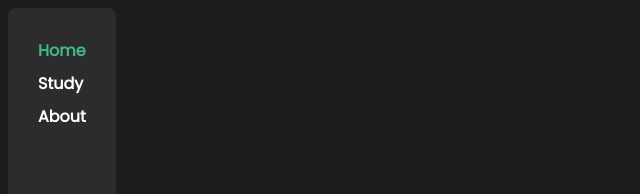
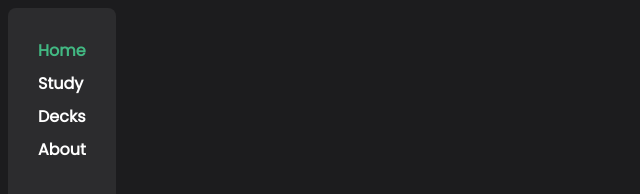
Before and after one commit to Smail/flashcards, a Vue app: page / in a window 1280 px wide. Shown: the top 194 px of the page, without its empty margins (0-640 px from the left). Built offline with nearby package versions, Linux system fonts and the light colour scheme.

Commit message:
feat: add DecksView

```diff
--- a/src/App.vue
+++ b/src/App.vue
@@ -2,6 +2,7 @@
   <nav>
     <router-link to="/">Home</router-link>
     <router-link to="/study">Study</router-link>
+    <router-link to="/decks">Decks</router-link>
     <router-link to="/about">About</router-link>
   </nav>
   <router-view />
--- a/src/router/index.js
+++ b/src/router/index.js
@@ -14,7 +14,16 @@ const routes = [
     // this generates a separate chunk (about.[hash].js) for this route
     // which is lazy-loaded when the route is visited.
     component: () =>
-      import(/* webpackChunkName: "about" */ "../views/StudyView.vue"),
+      import(/* webpackChunkName: "study" */ "../views/StudyView.vue"),
+  },
+  {
+    path: "/decks",
+    name: "decks",
+    // route level code-splitting
+    // this generates a separate chunk (about.[hash].js) for this route
+    // which is lazy-loaded when the route is visited.
+    component: () =>
+      import(/* webpackChunkName: "decks" */ "../views/DecksView.vue"),
   },
   {
     path: "/about",
--- /dev/null
+++ b/src/views/DecksView.vue
@@ -0,0 +1,10 @@
+<template>
+  <div class="decks"></div>
+</template>
+
+<script>
+export default {
+  name: "DecksView",
+  components: {},
+};
+</script>
```
